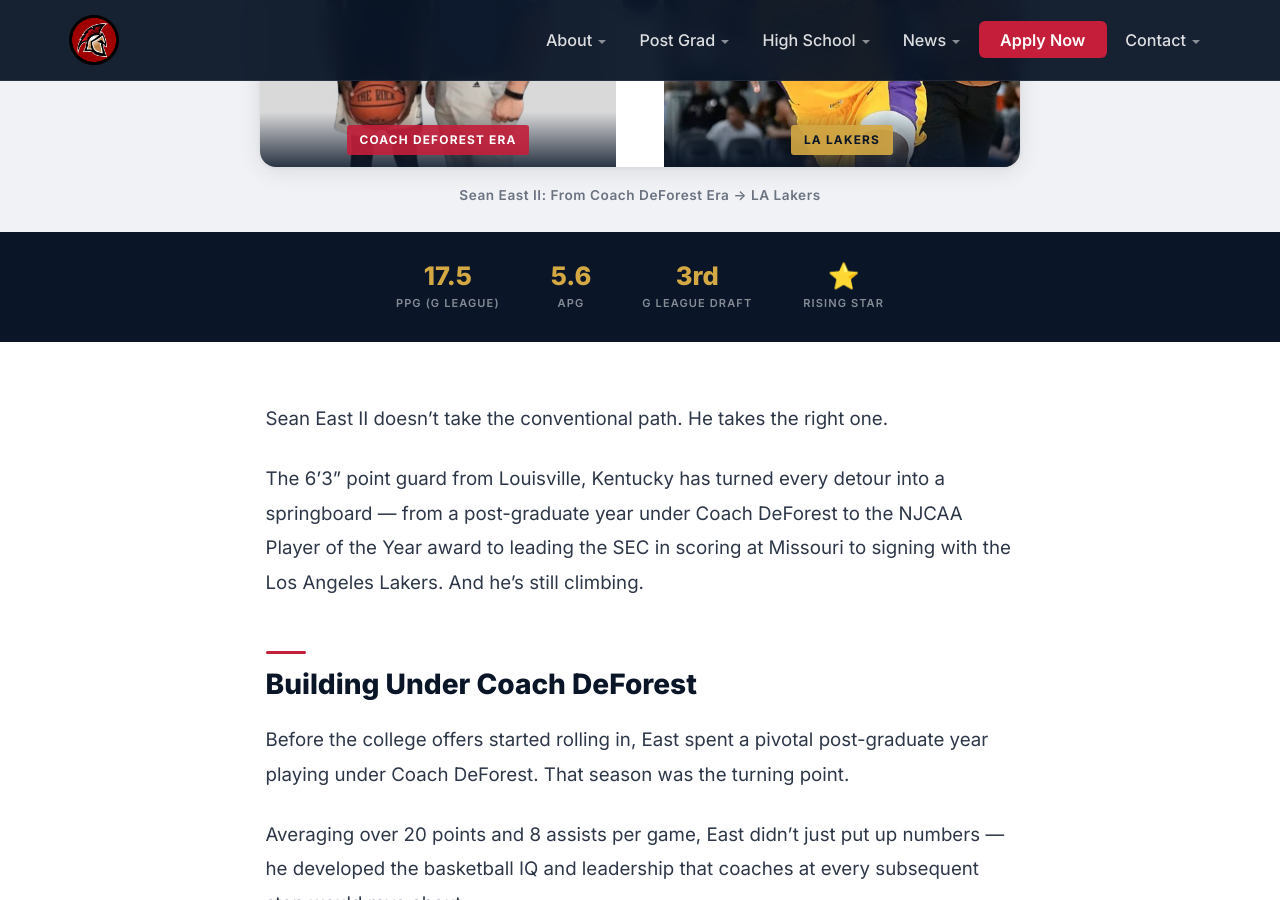
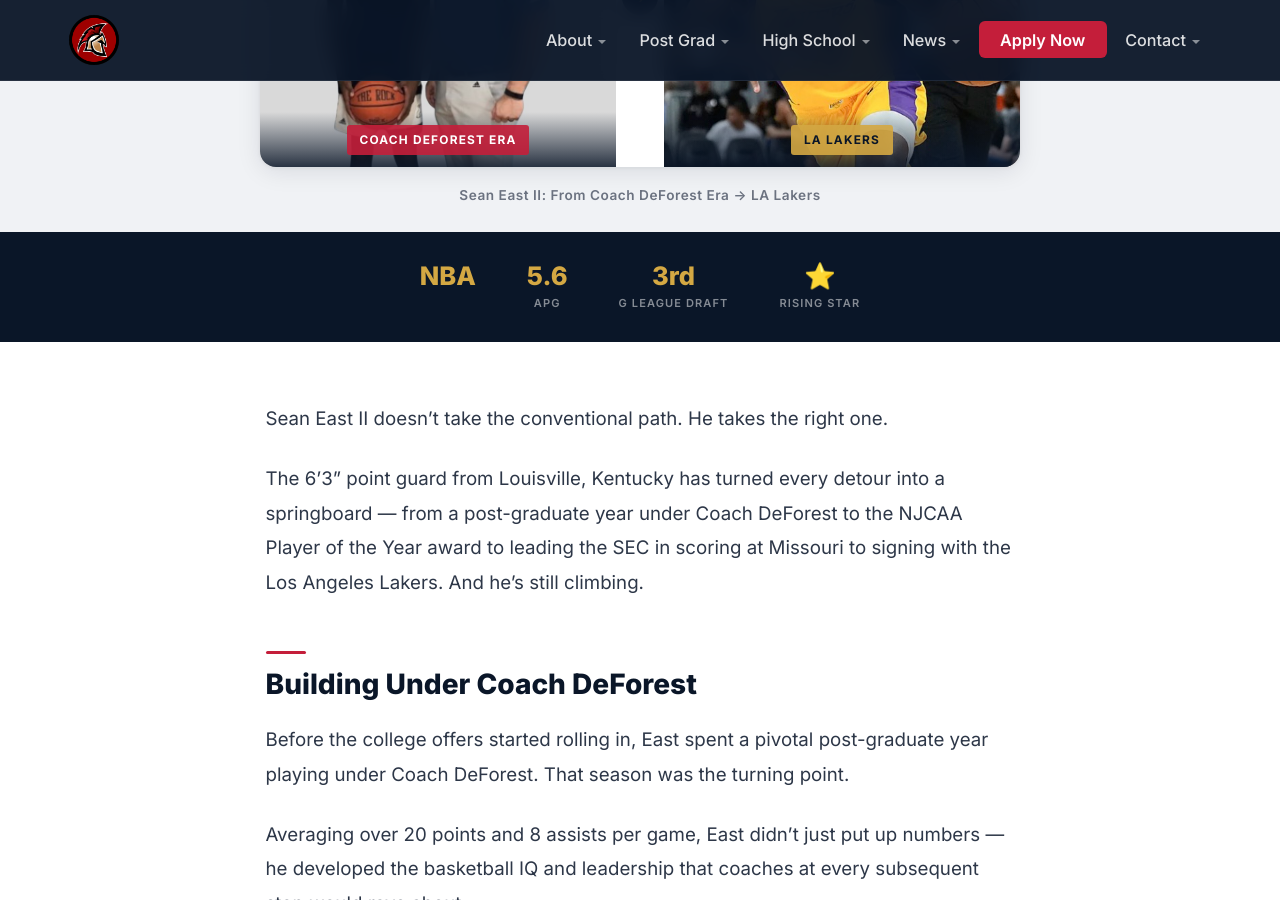
Before and after one commit to CoachD23/fcp-jekyll-site, a Jekyll site: the page built from _posts/2026-02-27-sean-east-from-coach-deforest-to-the-nba.md, in a window 1280 px wide and 900 px high, scrolled down 777 px. Built offline with Jekyll 4.4.1, drawn with Linux system fonts in a browser that asks for light colours; a script that is not in the unit is left out.

Commit message:
Commitments: NBA badges on Nathan + Sean East, remove badges from bottom row

```diff
--- a/_posts/2026-02-27-sean-east-from-coach-deforest-to-the-nba.md
+++ b/_posts/2026-02-27-sean-east-from-coach-deforest-to-the-nba.md
@@ -11,8 +11,8 @@
 description: "Sean East II went from playing under Coach DeForest to becoming the NJCAA Player of the Year, SEC Scholar-Athlete of the Year, signing with the LA Lakers, and earning an NBA Rising Stars selection."
 bio: "6'3\" point guard currently playing for the Salt Lake City Stars in the NBA G League. Former NJCAA Player of the Year, SEC Scholar-Athlete of the Year, and 2026 NBA Rising Stars selection."
 stats:
-  - value: "17.5"
-    label: "PPG (G League)"
+  - value: "NBA"
+    label: ""
   - value: "5.6"
     label: "APG"
   - value: "3rd"
--- a/commitments.html
+++ b/commitments.html
@@ -100,11 +100,6 @@
           <span class="cp-feat-video-icon">▶</span>
           {% endif %}
           <div class="cp-feat-overlay">
-            <div class="cp-feat-top">
-              {% for s in post.stats limit:1 %}
-              <span class="cp-feat-badge">{{ s.value }} {{ s.label }}</span>
-              {% endfor %}
-            </div>
             <div class="cp-feat-bottom">
               <h3 class="cp-feat-name">{{ post.player_name }}</h3>
               <span class="cp-feat-team">{{ post.current_team }}</span>
```
Also changed, not shown: _posts/2026-02-27-nathan-mariano-from-fcp-to-the-nba.md (+2 -2 lines).
